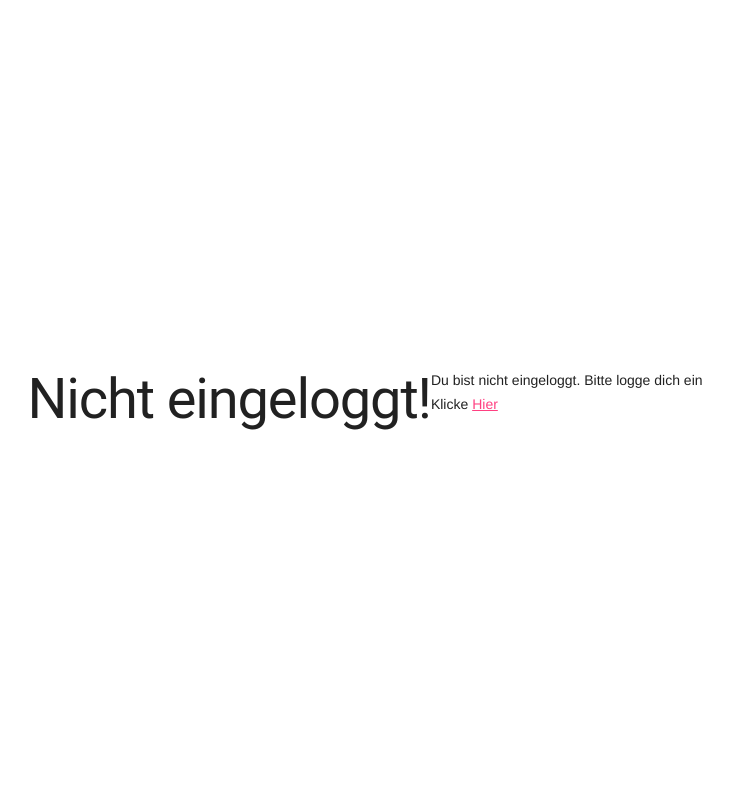
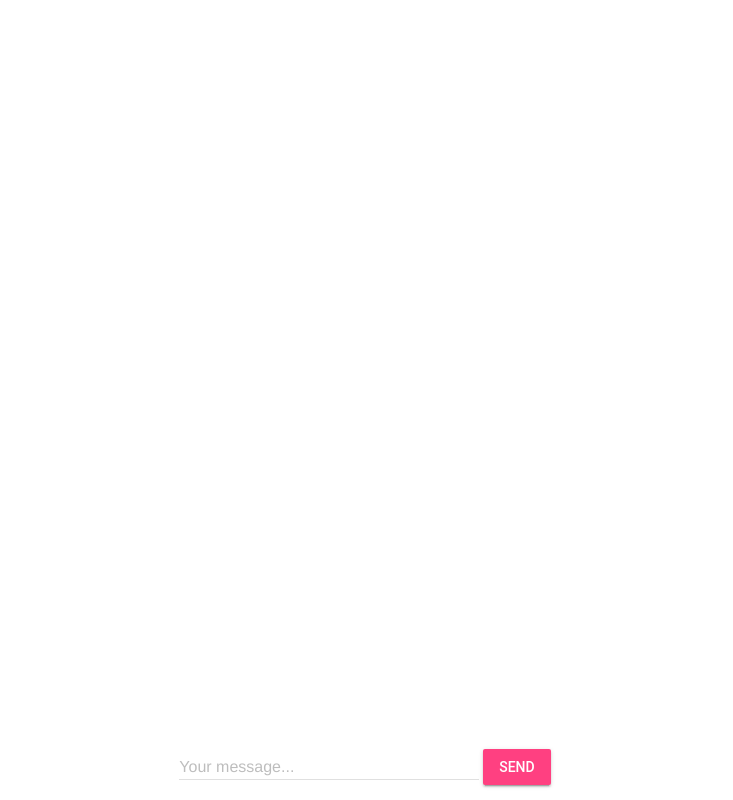
Before and after one commit to HansStieber/Django-Chat-App, a Django app: template chat/templates/chat/index.html in a window 1280 px wide. Shown: the whole page, without its empty margins (275-1008 px from the left). Run offline with Django 5.2, Linux system fonts and the light colour scheme; the template is opened without the code that fills it, so the values that code supplies are empty.

Commit message:
added Mastertemplate to app folder; moved styles and links to mastertemplate; set content at index and login.html

```diff
--- a/chat/templates/chat/index.html
+++ b/chat/templates/chat/index.html
@@ -1,59 +1,7 @@
-<link rel="stylesheet" href="https://fonts.googleapis.com/icon?family=Material+Icons">
-<link rel="stylesheet" href="https://code.getmdl.io/1.3.0/material.indigo-pink.min.css">
-<script defer src="https://code.getmdl.io/1.3.0/material.min.js"></script>
+{% extends "base.html" %}
+{% block content %}
 
-<style>
-  body {
-    height: 100vh;
-    width: 100vw;
-    display: flex;
-    justify-content: center;
-    align-items: center;
-  }
-
-  .chat-container {
-    height: 800px;
-    display: flex;
-    flex-direction: column;
-    align-items: flex-start;
-  }
-
-  .messages-container {
-    display: flex;
-    flex-direction: column;
-    align-items: flex-start;
-    flex: 1;
-    justify-content: flex-end;
-    margin-bottom: 20px;
-  }
-
-  .message-container {
-    margin-top: 10px;
-    padding: 5px;
-  }
-
-  .message-container:hover {
-    background-color: rgb(255, 64, 129, 0.2);
-    ;
-  }
-
-  .author {
-    font-size: 18px;
-    font-weight: bold;
-    margin-right: 10px;
-  }
-
-  .creation-time {
-    font-weight: 700;
-  }
-
-  .message-text {
-    width: 365px;
-  }
-</style>
-
-{% if reques.user.is_authenticated %}
-
+<main class="chat-content">
   <div class="chat-container">
     <div class="messages-container">
       {% for message in messages %}
@@ -79,11 +27,6 @@
       </button>
     </form>
   </div>
+</main>
 
-{% else %}
-
-<h1>Nicht eingeloggt!</h1>
-<p>Du bist nicht eingeloggt. Bitte logge dich ein <br>
-Klicke <a href="/login/">Hier</a></p>
-
-{% endif %}
+{% endblock %}
--- a/chat/views.py
+++ b/chat/views.py
@@ -2,8 +2,10 @@ from django.http import HttpResponseRedirect
 from django.shortcuts import get_object_or_404, render
 from .models import Chat, Message
 from django.contrib.auth import authenticate, login
+from django.contrib.auth.decorators import login_required
 
 # Create your views here.
+@login_required(login_url='/login/')
 def index(request):
   chatId = 4
   myChat = get_object_or_404(Chat, id=chatId)
--- a/chat_app/settings.py
+++ b/chat_app/settings.py
@@ -11,6 +11,7 @@ https://docs.djangoproject.com/en/5.0/ref/settings/
 """
 
 from pathlib import Path
+import os
 
 # Build paths inside the project like this: BASE_DIR / 'subdir'.
 BASE_DIR = Path(__file__).resolve().parent.parent
@@ -55,7 +56,7 @@ ROOT_URLCONF = 'chat_app.urls'
 TEMPLATES = [
     {
         'BACKEND': 'django.template.backends.django.DjangoTemplates',
-        'DIRS': [],
+        'DIRS': [os.path.join(BASE_DIR, 'templates')],
         'APP_DIRS': True,
         'OPTIONS': {
             'context_processors': [
--- /dev/null
+++ b/templates/base.html
@@ -0,0 +1,92 @@
+<!DOCTYPE html>
+<html lang="en">
+
+<head>
+  <meta charset="UTF-8">
+  <meta name="viewport" content="width=device-width, initial-scale=1.0">
+  <title>Chat App</title>
+  <link rel="stylesheet" href="https://fonts.googleapis.com/icon?family=Material+Icons">
+  <link rel="stylesheet" href="https://code.getmdl.io/1.3.0/material.indigo-pink.min.css">
+  <script defer src="https://code.getmdl.io/1.3.0/material.min.js"></script>
+
+  <style>
+    .login-content {
+      height: 100vh;
+      width: 100vw;
+      display: flex;
+      flex-direction: column;
+      align-items: center;
+      justify-content: center;
+    }
+
+    .login-form{
+      display: flex;
+      flex-direction: column;
+      align-items: flex-start;
+    }
+
+    .login-button-container {
+      width: 100%;
+      display: flex;
+      justify-content: flex-end;
+    }
+
+    .chat-content {
+      height: 100vh;
+      width: 100vw;
+      display: flex;
+      justify-content: center;
+      align-items: center;
+    }
+
+    .chat-container {
+      height: 800px;
+      display: flex;
+      flex-direction: column;
+      align-items: flex-start;
+    }
+
+    .messages-container {
+      display: flex;
+      flex-direction: column;
+      align-items: flex-start;
+      flex: 1;
+      justify-content: flex-end;
+      margin-bottom: 20px;
+    }
+
+    .message-container {
+      margin-top: 10px;
+      padding: 5px;
+    }
+
+    .message-container:hover {
+      background-color: rgb(255, 64, 129, 0.2);
+      ;
+    }
+
+    .author {
+      font-size: 18px;
+      font-weight: bold;
+      margin-right: 10px;
+    }
+
+    .creation-time {
+      font-weight: 700;
+    }
+
+    .message-text {
+      width: 365px;
+    }
+  </style>
+</head>
+
+<body>
+
+  {% block content %}
+
+  {% endblock %}
+
+</body>
+
+</html>
```
Also changed, not shown: chat/templates/auth/login.html (+29 -0 lines). Lines whose indentation alone changed are shown as unchanged.
